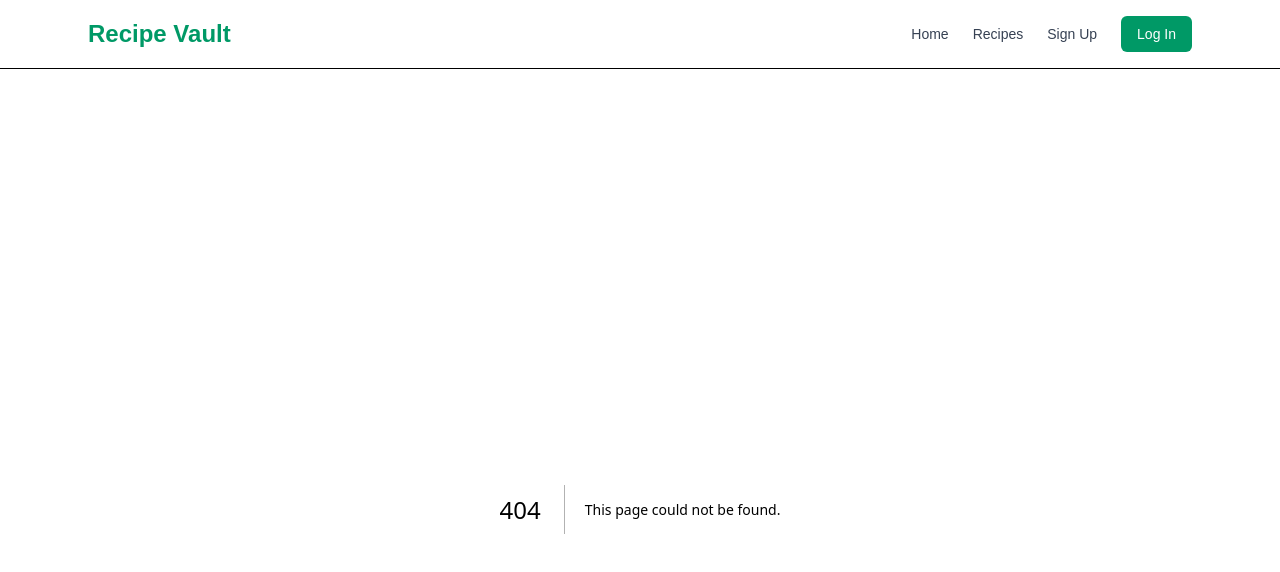
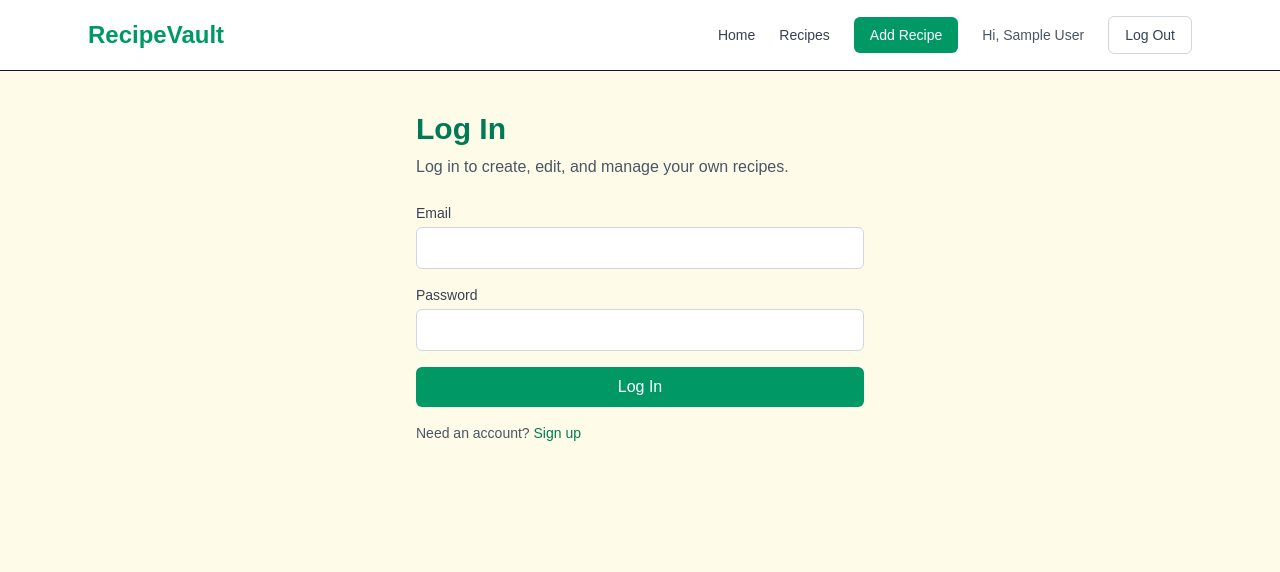
Before and after one commit to mandi7469/recipe-vault, a Next.js app: page /login in a window 1280 px wide. Before the commit this address had no page. Shown: the top 572 px of the page. Built offline with nearby package versions, Linux system fonts and the light colour scheme; no server answers; sample sign-in values are in the browser's storage.

Commit message:
Added login page, credentials, auth and logout

```diff
--- /dev/null
+++ b/app/api/auth/[...nextauth]/route.ts
@@ -0,0 +1,3 @@
+import { handlers } from "@/auth";
+
+export const { GET, POST } = handlers;
--- /dev/null
+++ b/app/login/page.tsx
@@ -0,0 +1,112 @@
+"use client";
+
+import Link from "next/link";
+import { signIn } from "next-auth/react";
+import { useRouter, useSearchParams } from "next/navigation";
+import { useState } from "react";
+
+export default function LoginPage() {
+  const router = useRouter();
+  const searchParams = useSearchParams();
+
+  const callbackUrl = searchParams.get("callbackUrl") || "/recipes";
+
+  const [email, setEmail] = useState("");
+  const [password, setPassword] = useState("");
+  const [isSubmitting, setIsSubmitting] = useState(false);
+  const [error, setError] = useState("");
+
+  async function handleSubmit(e: React.FormEvent) {
+    e.preventDefault();
+    setError("");
+
+    try {
+      setIsSubmitting(true);
+
+      const result = await signIn("credentials", {
+        email,
+        password,
+        redirect: false,
+        callbackUrl,
+      });
+
+      if (!result || result.error) {
+        setError("Invalid email or password.");
+        return;
+      }
+
+      router.push(result.url || callbackUrl);
+      router.refresh();
+    } catch {
+      setError("Something went wrong while logging in.");
+    } finally {
+      setIsSubmitting(false);
+    }
+  }
+
+  return (
+    <section className="mx-auto max-w-md">
+      <h1 className="text-3xl font-bold text-emerald-700">Log In</h1>
+      <p className="mt-2 text-gray-600">
+        Log in to create, edit, and manage your own recipes.
+      </p>
+
+      <form onSubmit={handleSubmit} className="mt-6 flex flex-col gap-4">
+        <div>
+          <label
+            htmlFor="email"
+            className="mb-1 block text-sm font-medium text-gray-700"
+          >
+            Email
+          </label>
+          <input
+            id="email"
+            type="email"
+            value={email}
+            onChange={(e) => setEmail(e.target.value)}
+            className="w-full rounded-md border border-gray-300 bg-white p-2"
+            required
+          />
+        </div>
+
+        <div>
+          <label
+            htmlFor="password"
+            className="mb-1 block text-sm font-medium text-gray-700"
+          >
+            Password
+          </label>
+          <input
+            id="password"
+            type="password"
+            value={password}
+            onChange={(e) => setPassword(e.target.value)}
+            className="w-full rounded-md border border-gray-300 bg-white p-2"
+            required
+          />
+        </div>
+
+        {error && (
+          <p className="rounded-md border border-red-200 bg-red-50 px-3 py-2 text-sm text-red-700">
+            {error}
+          </p>
+        )}
+
+        <button
+          type="submit"
+          disabled={isSubmitting}
+          className="rounded-md bg-emerald-600 px-4 py-2 text-white hover:bg-emerald-700 disabled:cursor-not-allowed disabled:opacity-60"
+        >
+          {isSubmitting ? "Logging in..." : "Log In"}
+        </button>
+      </form>
+
+      <p className="mt-4 text-sm text-gray-600">
+        Need an account?{" "}
+        <Link href="/signup" className="text-emerald-700 hover:underline">
+          Sign up
+        </Link>
+      </p>
+    </section>
+  );
+}
--- /dev/null
+++ b/auth.ts
@@ -0,0 +1,66 @@
+import NextAuth from "next-auth";
+import Credentials from "next-auth/providers/credentials";
+import bcrypt from "bcryptjs";
+import { connectToDatabase } from "@/lib/mongodb";
+import User from "@/models/User";
+
+export const { handlers, auth, signIn, signOut } = NextAuth({
+  session: {
+    strategy: "jwt",
+  },
+  pages: {
+    signIn: "/login",
+  },
+  providers: [
+    Credentials({
+      credentials: {
+        email: { label: "Email", type: "email" },
+        password: { label: "Password", type: "password" },
+      },
+      async authorize(credentials) {
+        if (!credentials?.email || !credentials?.password) {
+          return null;
+        }
+
+        await connectToDatabase();
+
+        const email = String(credentials.email).toLowerCase().trim();
+        const password = String(credentials.password);
+
+        const user = await User.findOne({ email });
+
+        if (!user) {
+          return null;
+        }
+
+        const passwordMatches = await bcrypt.compare(password, user.password);
+
+        if (!passwordMatches) {
+          return null;
+        }
+
+        return {
+          id: user._id.toString(),
+          name: user.name,
+          email: user.email,
+        };
+      },
+    }),
+  ],
+  callbacks: {
+    async jwt({ token, user }) {
+      if (user) {
+        token.id = user.id;
+      }
+
+      return token;
+    },
+    async session({ session, token }) {
+      if (session.user && token.id) {
+        session.user.id = token.id as string;
+      }
+
+      return session;
+    },
+  },
+});
--- /dev/null
+++ b/components/LogoutButton.tsx
@@ -0,0 +1,14 @@
+"use client";
+
+import { signOut } from "next-auth/react";
+
+export default function LogoutButton() {
+  return (
+    <button
+      onClick={() => signOut({ callbackUrl: "/" })}
+      className="rounded-md border border-gray-300 bg-white px-4 py-2 text-gray-700 hover:bg-gray-50"
+    >
+      Log Out
+    </button>
+  );
+}
--- a/components/Navbar.tsx
+++ b/components/Navbar.tsx
@@ -1,21 +1,41 @@
 import Link from "next/link";
+import { auth } from "@/auth";
+import LogoutButton from "@/components/LogoutButton";
 
-// Navbar component for the application
-export default function Navbar() {
+export default async function Navbar() {
+  const session = await auth();
+
   return (
     <header className="border-b bg-white">
       <nav className="mx-auto flex max-w-6xl items-center justify-between px-6 py-4">
         <Link href="/" className="text-2xl font-bold text-emerald-600">
-          Recipe Vault
+          RecipeVault
         </Link>
 
         <div className="flex items-center gap-6 text-sm font-medium text-gray-700">
           <Link href="/" className="hover:text-emerald-600">
             Home
           </Link>
+
           <Link href="/recipes" className="hover:text-emerald-600">
             Recipes
           </Link>
+
+          {session?.user ? (
+            <>
+              <Link
+                href="/recipes/new"
+                className="rounded-md bg-emerald-600 px-4 py-2 text-white hover:bg-emerald-700"
+              >
+                Add Recipe
+              </Link>
+              <span className="text-gray-600">
+                Hi, {session.user.name ?? "Chef"}
+              </span>
+              <LogoutButton />
+            </>
+          ) : (
+            <>
               <Link href="/signup" className="hover:text-emerald-600">
                 Sign Up
               </Link>
@@ -25,6 +45,8 @@ export default function Navbar() {
               >
                 Log In
               </Link>
+            </>
+          )}
         </div>
       </nav>
     </header>
--- /dev/null
+++ b/types/next-auth.d.ts
@@ -0,0 +1,23 @@
+import "next-auth";
+import "next-auth/jwt";
+
+declare module "next-auth" {
+  interface Session {
+    user: {
+      id: string;
+      name?: string | null;
+      email?: string | null;
+      image?: string | null;
+    };
+  }
+
+  interface User {
+    id: string;
+  }
+}
+
+declare module "next-auth/jwt" {
+  interface JWT {
+    id?: string;
+  }
+}
```
Lines whose indentation alone changed are shown as unchanged.
